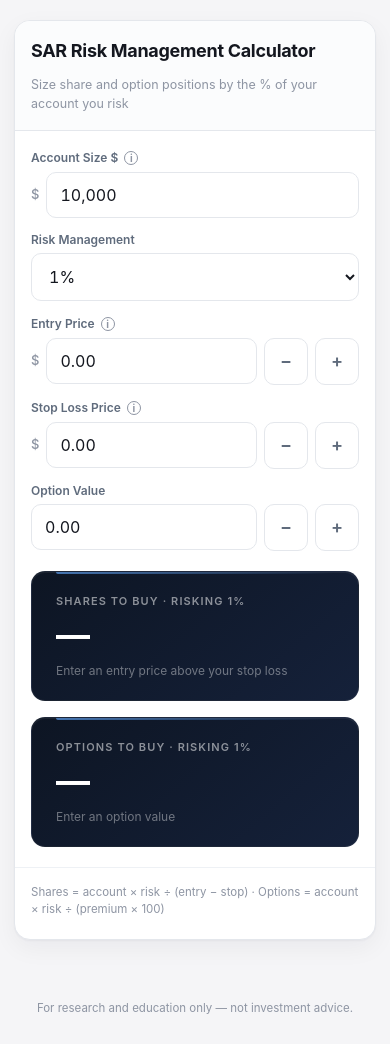
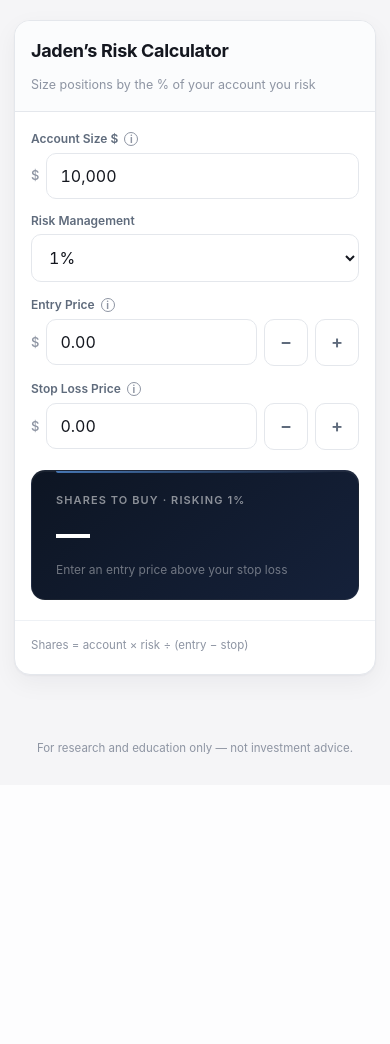
Before and after one commit to Blakew316/jadentradebot, a Flask app: page / in a window 390 px wide. Shown: the part 59-1103 px from the top of the page. After the commit the page ends 813 px from the top, so only its background shows below. Run offline with Flask 3, Linux system fonts and the light colour scheme.

Commit message:
Rename to Jaden's Risk Calculator (JRC); remove options row; JRC app icon
- Calculator renamed everywhere: page title, header, card heading
  ('Jaden's Risk Calculator'), README, tests
- Option Value input and 'Options to Buy' result tile removed along with
  their formula code and note — the calculator now sizes shares only
- PWA identity: home-screen name is 'JRC' (manifest short_name and
  apple-mobile-web-app-title), and the app icons are regenerated as a
  JRC monogram (white bold lettering on brand navy with a blue accent
  underline; 180/192/512 + maskable)
- Service worker cache bumped to jrc-v2 so installed apps pick up the
  new identity; 87 tests pass

Verified in Chromium on both the gunicorn app and the static build:
titles/labels renamed, option elements fully absent (single result tile),
0.25% math exact (40k -> 20 shares), manifest serves JRC identity, and
offline reload still works from the jrc-v2 cache — zero JS errors.

Co-Authored-By: Claude Fable 5 <noreply@anthropic.com>
Claude-Session: https://claude.ai/code/session_018H25dfqmks9YoGaXp2q6bU

```diff
--- a/jadentradebot/web/static/sw.js
+++ b/jadentradebot/web/static/sw.js
@@ -1,9 +1,9 @@
-/* Service worker for the SAR Risk Management Calculator PWA.
+/* Service worker for the Jaden's Risk Calculator (JRC) PWA.
    The app is fully client-side, so a small cache-first shell makes it work
    offline once installed. Bump CACHE on breaking asset changes. */
 "use strict";
 
-const CACHE = "sar-calc-v1";
+const CACHE = "jrc-v2";
 const SHELL = [
   "./",
   "manifest.webmanifest",
--- a/jadentradebot/web/templates/index.html
+++ b/jadentradebot/web/templates/index.html
@@ -6,11 +6,11 @@
 <meta name="apple-mobile-web-app-capable" content="yes">
 <meta name="mobile-web-app-capable" content="yes">
 <meta name="apple-mobile-web-app-status-bar-style" content="black-translucent">
-<meta name="apple-mobile-web-app-title" content="SAR Calc">
+<meta name="apple-mobile-web-app-title" content="JRC">
 <meta name="theme-color" id="themeColorMeta" content="#f5f5f7">
 <link rel="manifest" href="manifest.webmanifest">
 <link rel="apple-touch-icon" href="icons/icon-180.png">
-<title>SAR Risk Management Calculator — JadenTradeBot</title>
+<title>Jaden's Risk Calculator — JadenTradeBot</title>
 <script>
   // Apply the saved (or system) theme before first paint to avoid flashing.
   (function () {
@@ -264,7 +264,7 @@
     <span class="name">Jaden<span>TradeBot</span></span>
   </div>
   <span class="divider"></span>
-  <span class="product">SAR Risk Management Calculator</span>
+  <span class="product">Jaden's Risk Calculator</span>
   <span class="meta">v{{ version }}</span>
   <button id="themeBtn" type="button" aria-label="Toggle dark mode">
     <svg aria-hidden="true"><use id="themeIcon" href="#i-moon"/></svg>
@@ -274,8 +274,8 @@
 <main>
   <div id="calcPanel" class="card">
     <div class="sarTitle">
-      <h1>SAR Risk Management Calculator</h1>
-      <span class="sub">Size share and option positions by the % of your account you risk</span>
+      <h1>Jaden’s Risk Calculator</h1>
+      <span class="sub">Size positions by the % of your account you risk</span>
     </div>
     <div class="sarGrid">
       <div class="sarCol">
@@ -315,14 +315,6 @@
             <button type="button" class="sarStep" data-target="cStop" data-step="1" aria-label="Increment">+</button>
           </div>
         </div>
-        <div class="sar-el">
-          <div class="sarLabel">Option Value</div>
-          <div class="sarField">
-            <input id="cOption" type="number" min="0" step="0.05" value="0.00">
-            <button type="button" class="sarStep" data-target="cOption" data-step="-0.05" aria-label="Decrement">−</button>
-            <button type="button" class="sarStep" data-target="cOption" data-step="0.05" aria-label="Increment">+</button>
-          </div>
-        </div>
       </div>
       <div class="sarCol">
         <div class="sar-formula">
@@ -330,15 +322,10 @@
           <div class="sarResult" id="rShares">—</div>
           <div class="sarSub" id="rSharesSub">Enter an entry and stop price</div>
         </div>
-        <div class="sar-formula">
-          <div class="sarFormulaLabel" id="rOptionsLabel">Options to Buy · Risking 1%</div>
-          <div class="sarResult" id="rOptions">—</div>
-          <div class="sarSub" id="rOptionsSub">Enter an option value</div>
-        </div>
       </div>
     </div>
     <div class="sarInfoBar">
-      <span class="sarNote">Shares = account × risk ÷ (entry − stop) · Options = account × risk ÷ (premium × 100)</span>
+      <span class="sarNote">Shares = account × risk ÷ (entry − stop)</span>
     </div>
   </div>
 </main>
@@ -351,9 +338,8 @@ const $ = (id) => document.getElementById(id);
 const money = (v) => "$" + Number(v).toLocaleString("en-US",
   { minimumFractionDigits: 2, maximumFractionDigits: 2 });
 
-// ---- SAR Risk Management Calculator ---------------------------------------
+// ---- Jaden's Risk Calculator ----------------------------------------------
 // Shares to Buy, Risking r% = account × r% ÷ (entry − stop)
-// Options to Buy, Risking r% = account × r% ÷ (option premium × 100)
 
 function sarAccount() {
   return parseFloat(String($("cAccount").value).replace(/,/g, "")) || 0;
@@ -364,12 +350,10 @@ function sarRecalc() {
   const riskPct = parseFloat($("cRisk").value);
   const entry = parseFloat($("cEntry").value) || 0;
   const stop = parseFloat($("cStop").value) || 0;
-  const option = parseFloat($("cOption").value) || 0;
   const riskAmt = account * riskPct / 100;
   const pctLabel = riskPct + "%";   // 0.25% / 0.5% / 1% / 2%
 
   $("rSharesLabel").textContent = `Shares to Buy · Risking ${pctLabel}`;
-  $("rOptionsLabel").textContent = `Options to Buy · Risking ${pctLabel}`;
 
   const perShare = entry - stop;
   if (riskAmt > 0 && perShare > 0) {
@@ -383,19 +367,6 @@ function sarRecalc() {
       ? "Enter an entry price above your stop loss"
       : "Enter your account size and risk percent";
   }
-
-  const perContract = option * 100;
-  if (riskAmt > 0 && perContract > 0) {
-    const options = Math.floor(riskAmt / perContract);
-    $("rOptions").textContent = options.toLocaleString("en-US");
-    $("rOptionsSub").textContent =
-      `${money(riskAmt)} at risk · ${money(perContract)} per contract`;
-  } else {
-    $("rOptions").textContent = "—";
-    $("rOptionsSub").textContent = riskAmt > 0
-      ? "Enter an option value"
-      : "Enter your account size and risk percent";
-  }
 }
 
 $("cAccount").addEventListener("input", sarRecalc);
@@ -404,7 +375,7 @@ $("cAccount").addEventListener("blur", () => {
   if (v > 0) $("cAccount").value = v.toLocaleString("en-US");
   sarRecalc();
 });
-for (const id of ["cRisk", "cEntry", "cStop", "cOption"]) {
+for (const id of ["cRisk", "cEntry", "cStop"]) {
   $(id).addEventListener("input", sarRecalc);
   $(id).addEventListener("change", sarRecalc);
 }
```
Also changed, not shown: tests/test_cli_web.py (+1 -1 lines), tests/test_pwa.py (+2 -1 lines), tests/test_render_search.py (+13 -15 lines), tests/test_sitegen.py (+1 -1 lines), README.md, jadentradebot/web/static/icons/icon-180.png, jadentradebot/web/static/icons/icon-192.png, jadentradebot/web/static/icons/icon-512-maskable.png, jadentradebot/web/static/icons/icon-512.png, jadentradebot/web/static/manifest.webmanifest.
